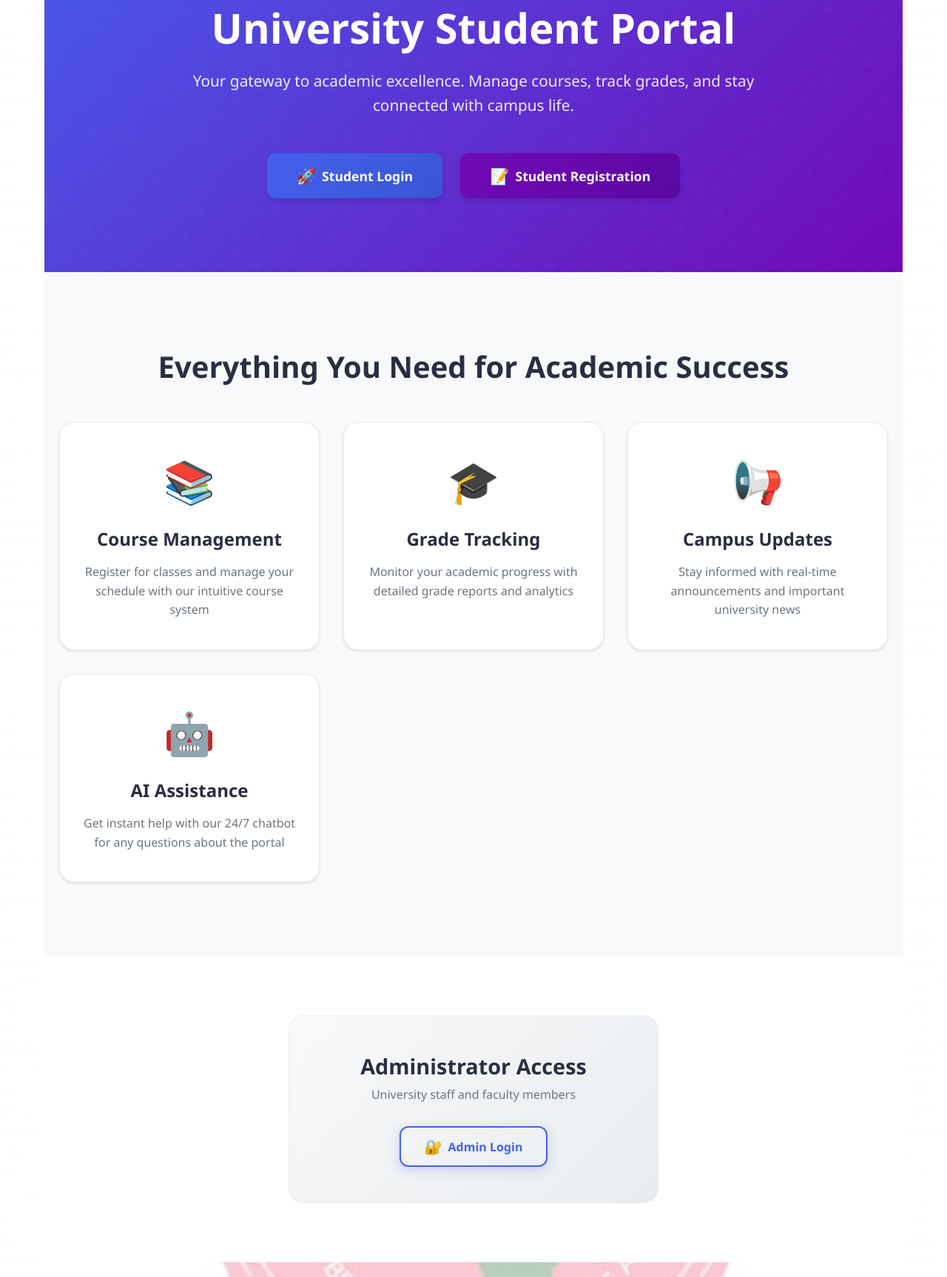
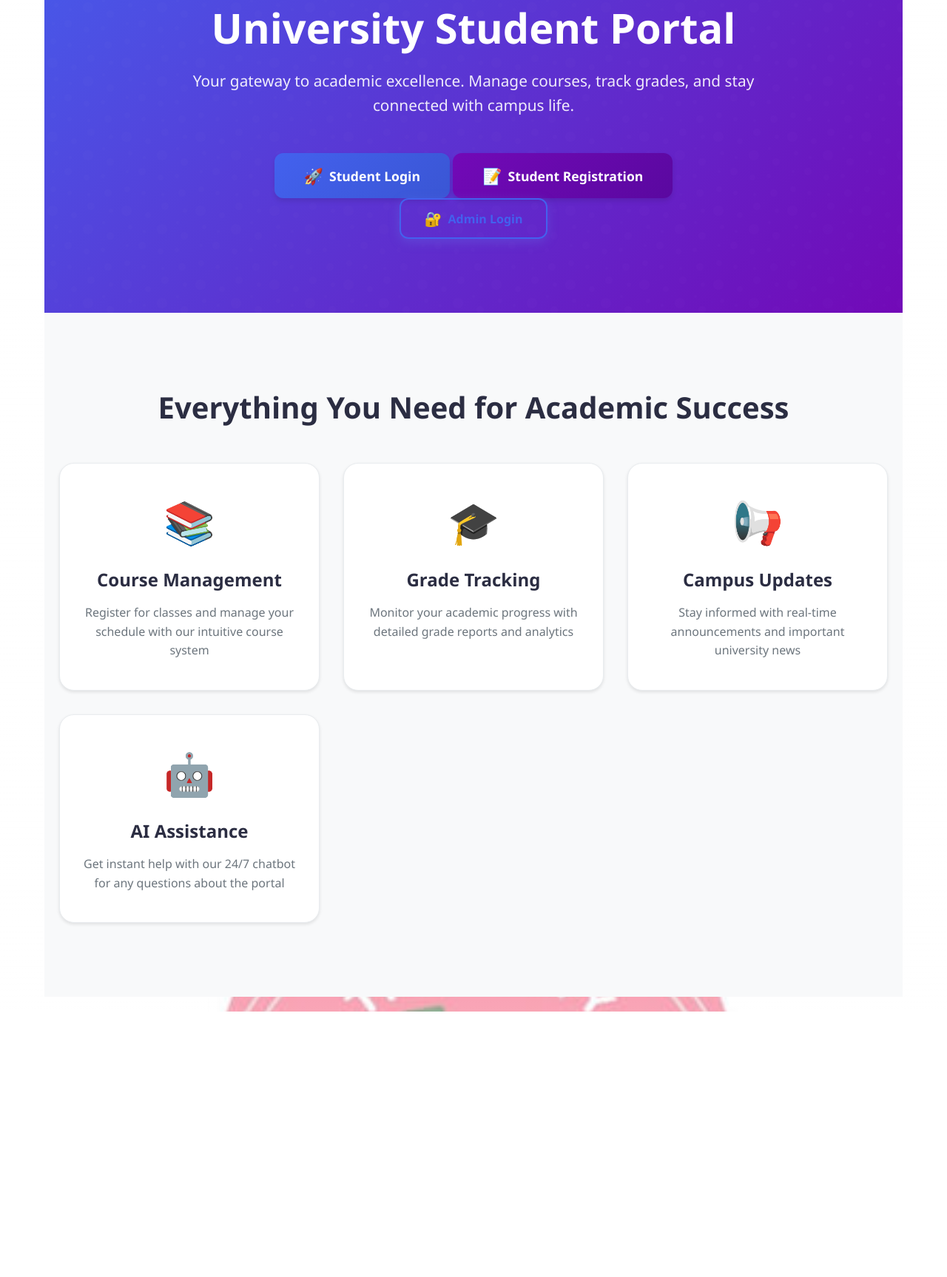
Before and after one commit to gandalf-lab/unity_uni_student_portal, a Flask app: page / in a window 1280 px wide. Shown: the part 321-2048 px from the top of the page at 74% size. After the commit the page ends 1689 px from the top, so only its background shows below. Run offline with Flask 3, Linux system fonts and the light colour scheme.

Commit message:
Update index.html

```diff
--- a/templates/index.html
+++ b/templates/index.html
@@ -11,7 +11,10 @@
             Your gateway to academic excellence. Manage courses, track grades, and stay connected with campus life.
         </p>
 
-        <div class="hero-actions">
+        <!-- Pyramid Button Structure -->
+        <div class="pyramid-buttons">
+            <!-- Top Row: Student Login & Registration -->
+            <div class="button-row top-row">
                 <a href="{{ url_for('login') }}" class="btn btn-primary btn-large">
                     <span class="btn-icon">🚀</span>
                     Student Login
@@ -20,6 +23,15 @@
                     <span class="btn-icon">📝</span>
                     Student Registration
                 </a>
+            </div>
+
+            <!-- Bottom Row: Admin Login (Centered) -->
+            <div class="button-row bottom-row">
+                <a href="{{ url_for('admin_login') }}" class="btn btn-outline btn-admin">
+                    <span class="btn-icon">🔐</span>
+                    Admin Login
+                </a>
+            </div>
         </div>
     </div>
 </div>
@@ -51,17 +63,4 @@
         </div>
     </div>
 </div>
-
-<div class="admin-access">
-    <div class="container">
-        <div class="admin-card">
-            <h3>Administrator Access</h3>
-            <p>University staff and faculty members</p>
-            <a href="{{ url_for('admin_login') }}" class="btn btn-outline">
-                <span class="btn-icon">🔐</span>
-                Admin Login
-            </a>
-        </div>
-    </div>
-</div>
 {% endblock %}
```
Lines whose indentation alone changed are shown as unchanged.
